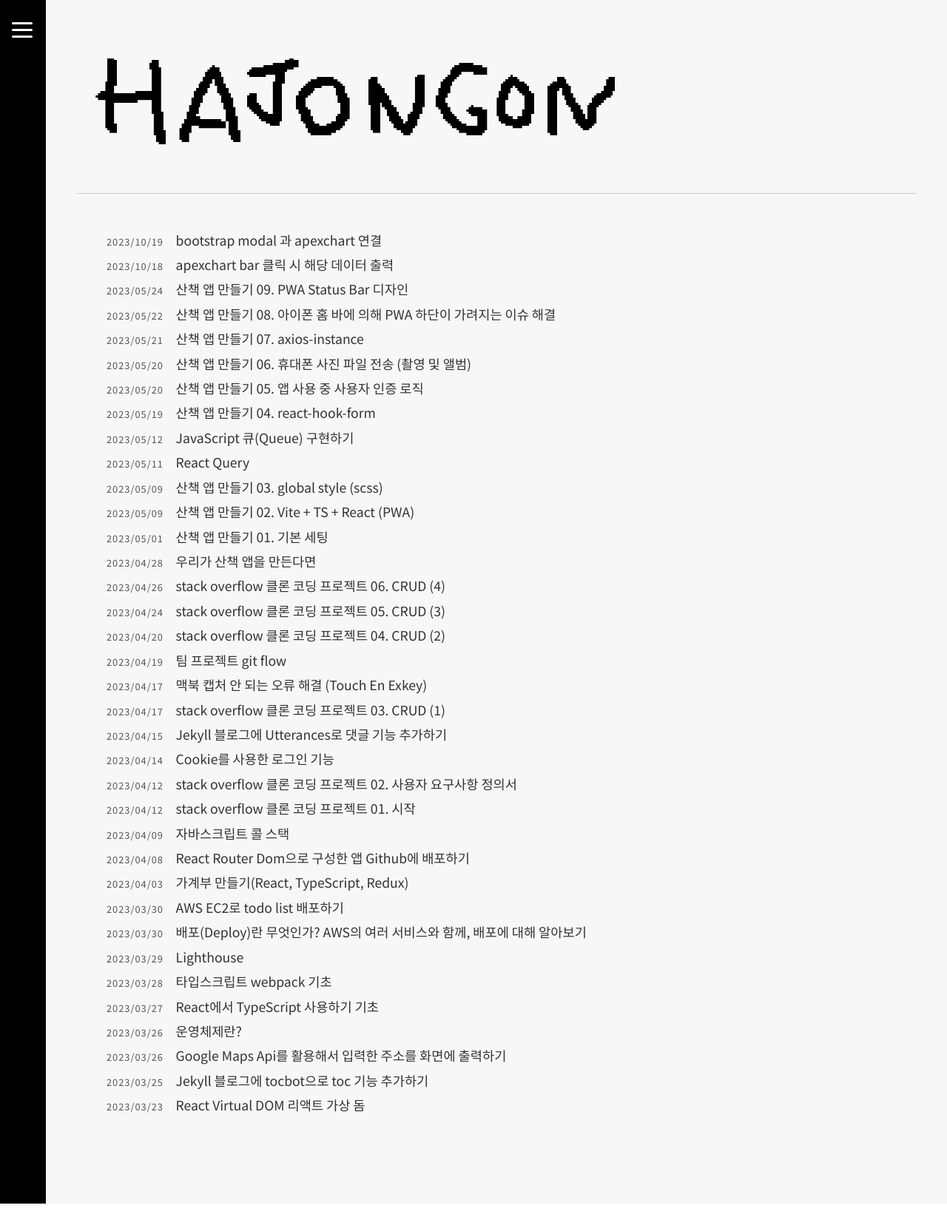
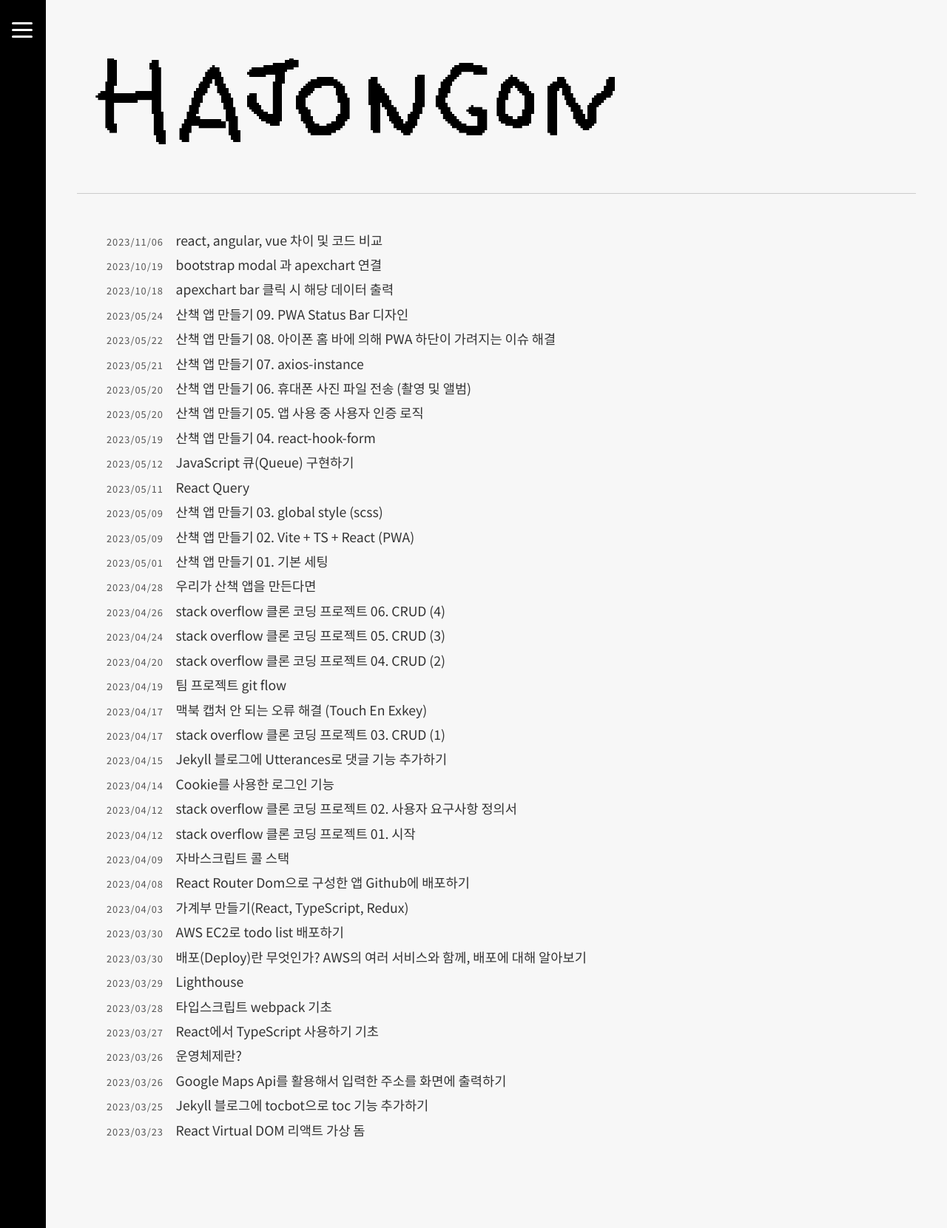
Before and after one commit to hajongon/hajongon.github.io, a Jekyll site: the page built from index.md, in a window 1280 px wide. Shown: the whole page at 74% size. Built offline with Jekyll 4.4.1, drawn with Linux system fonts in a browser that asks for light colours; before the commit the page ends 1627 px from its top, so only the background shows below that; some of the changed lines change nothing that is shown.

Commit message:
POST: react, angular, vue 차이

````diff
--- /dev/null
+++ b/_posts/2023-10-20-apexchart-modal copy.markdown
@@ -0,0 +1,285 @@
+---
+layout: post
+title: react, angular, vue 차이 및 코드 비교
+date: 2023-11-07 03:00:00 +0900
+category: frontend
+published: true
+---
+
+## React
+
+-   Facebook에서 만든 프론트엔드 자바스크립트 UI 라이브러리
+-   라이브러리라서 유연성이 좋다.
+-   React Native를 통해 앱 개발로 확장할 수 있다.
+-   `create-react-app` 등의 커맨드라인 인터페이스가 많아 접근성이 좋고 사용하기 편리하다.
+-   커뮤니티가 방대해 정보를 얻고 활용하기가 쉽다.
+-   Virtual DOM을 활용해 성능을 높였다.
+-   JSX(Javascript + XML) 문법을 사용한다.
+
+## Vue
+
+-   Evan You라는 개발자가 독립적으로 만든, 자바스크립트 UI 프레임워크
+-   Virtual DOM, 컴포넌트를 사용
+-   React와 Angular에서 쓸만한 기능들만 따서 만들어졌다.
+-   간단한 템플릿 구문을 활용해 선언적으로 DOM에 데이터를 렌더링한다.
+-   리액트와 비슷하지만, 더 쉽게 배울 수 있다. 코드가 간결하다.
+-   커뮤니티가 작다.
+
+## Angular
+
+-   구글에서 만든 타입스크립트 기반의 웹 어플리케이션 오픈소스 프레임워크
+-   유니크한 템플릿 문법을 사용하기 때문에 자유도는 떨어지지만, 타입스크립트 기반이라서 유지 및 관리에 용이하다.
+-   컴포넌트 기반
+-   많은 기능을 제공하기 때문에 초기 로딩 속도는 느리지만, 페이지 간 전환 속도는 빠르다.
+
+<br>
+
+## 비교 테이블
+
+<br>
+
+|                 | Angular                   | React                   | Vue                      |
+| --------------- | ------------------------- | ----------------------- | ------------------------ |
+| 프레임워크 크기 | 143KB                     | 97.5KB                  | 58.8KB                   |
+| 프로그래밍 언어 | TypeScript                | JavaScript              | JavaScript               |
+| UI 컴포넌트     | 내장된 Material 기술 스택 | React UI 도구           | 컴포넌트 라이브러리      |
+| 아키텍처        | 컴포넌트 기반             | 컴포넌트 기반           | 컴포넌트 기반            |
+| 러닝 커브       | 가파름                    | 중간                    | 중간                     |
+| 문법            | 실제 DOM                  | 가상 DOM                | 가상 DOM                 |
+| 확장성          | 모듈화된 개발 구조        | 컴포넌트 기반 접근      | 템플릿 기반 문법         |
+| 마이그레이션    | API 업그레이드            | React 코드모드 스크립트 | 마이그레이션 도우미 도구 |
+
+<br>
+
+## Counter 예제
+
+### 1. React
+
+```jsx
+import React, { useState } from 'react'
+
+function Counter() {
+    const [count, setCount] = useState(0)
+
+    const increment = () => {
+        setCount(count + 1)
+    }
+
+    const decrement = () => {
+        setCount(count - 1)
+    }
+
+    return (
+        <div>
+            <p>Count: {count}</p>
+            <button onClick={increment}>Increment</button>
+            <button onClick={decrement}>Decrement</button>
+        </div>
+    )
+}
+
+export default Counter
+```
+
+-   가상 DOM을 사용해 실제 DOM과 비교하여 변경사항을 최소화한다. `Counter` 컴포넌트에서 상태(`count`)가 변경될 때, 리액트는 가상 DOM을 통해 변경된 부분만 업데이트하므로 효율적으로 렌더링된다.
+-   컴포넌트 기반의 아키텍처를 사용해 UI를 모듈화하고 재사용 가능한 컴포넌트를 생성한다. `Counter`는 컴포넌트 기반으로 정의되어 있으며, 상태를 관리하고 UI를 업데이트한다.
+-   `Counter`는 함수형 컴포넌트로 작성되었으며, `useState` 훅을 사용해 상태를 관리한다. 이는 간편한 상태 관리를 지원한다.
+
+### 2. Angular
+
+```javascript
+import { Component } from '@angular/core'
+
+@Component({
+    selector: 'app-counter',
+    template: `
+        <div>
+            <p>Count: {{ count }}</p>
+            <button (click)="increment()">Increment</button>
+            <button (click)="decrement()">Decrement</button>
+        </div>
+    `,
+})
+export class CounterComponent {
+    count: number = 0
+
+    increment(): void {
+        this.count++
+    }
+
+    decrement(): void {
+        this.count--
+    }
+}
+```
+
+-   모듈 기반의 개발 구조를 채택하고 있으며, `Counter` 컴포넌트를 포함한 애플리케이션은 모두 모듈로 구성된다. 이는 대규모 앱을 구축할 때 모듈성을 갖게 한다.
+-   TypeScript를 기본 언어로 사용하므로 코드의 타입 안정성을 보장한다. `Counter`에서 상태 및 메서드는 타입이 명시적으로 지정되어 있다.
+
+### 3. Vue
+
+```jsx
+<template>
+  <div>
+    <p>Count: {{ count }}</p>
+    <button @click="increment">Increment</button>
+    <button @click="decrement">Decrement</button>
+  </div>
+</template>
+
+<script>
+export default {
+  data() {
+    return {
+      count: 0,
+    };
+  },
+  methods: {
+    increment() {
+      this.count++;
+    },
+    decrement() {
+      this.count--;
+    },
+  },
+};
+</script>
+
+```
+
+-   HTML 기반의 템플릿 문법을 사용하므로 개발자가 간결한 구문으로 UI를 정의할 수 있다.
+
+<br>
+
+## todo-list 예제
+
+### React
+
+```jsx
+import React, { useState } from 'react'
+
+function TodoApp() {
+    const [todos, setTodos] = useState([])
+    const [text, setText] = useState('')
+
+    const addTodo = () => {
+        if (text.trim()) {
+            setTodos([...todos, text])
+            setText('')
+        }
+    }
+
+    const removeTodo = (index) => {
+        const newTodos = [...todos]
+        newTodos.splice(index, 1)
+        setTodos(newTodos)
+    }
+
+    return (
+        <div>
+            <h1>Todo List (React)</h1>
+            <input
+                type="text"
+                value={text}
+                onChange={(e) => setText(e.target.value)}
+            />
+            <button onClick={addTodo}>Add</button>
+            <ul>
+                {todos.map((todo, index) => (
+                    <li key={index}>
+                        {todo}
+                        <button onClick={() => removeTodo(index)}>
+                            Remove
+                        </button>
+                    </li>
+                ))}
+            </ul>
+        </div>
+    )
+}
+
+export default TodoApp
+```
+
+### Angular
+
+```javascript
+import { Component } from '@angular/core'
+
+@Component({
+    selector: 'app-todo',
+    template: `
+        <div>
+            <h1>Todo List (Angular)</h1>
+            <input [(ngModel)]="text" />
+            <button (click)="addTodo()">Add</button>
+            <ul>
+                <li *ngFor="let todo of todos; let i = index">
+                    {{ todo }}
+                    <button (click)="removeTodo(i)">Remove</button>
+                </li>
+            </ul>
+        </div>
+    `,
+})
+export class TodoComponent {
+    todos: string[] = []
+    text: string = ''
+
+    addTodo() {
+        if (this.text.trim()) {
+            this.todos.push(this.text)
+            this.text = ''
+        }
+    }
+
+    removeTodo(index: number) {
+        this.todos.splice(index, 1)
+    }
+}
+```
+
+-   양방향 데이터 바인딩을 지원하여 UI와 데이터 모델 사이의 동기화를 용이하게 한다. 예제에서는 `[(ngModel)]`을 사용하여 입력 필드와 데이터 모델(text)을 연결하고 있다.
+
+### Vue
+
+```jsx
+<template>
+  <div>
+    <h1>Todo List (Vue)</h1>
+    <input v-model="text" />
+    <button @click="addTodo">Add</button>
+    <ul>
+      <li v-for="(todo, index) in todos" :key="index">
+        {{ todo }}
+        <button @click="removeTodo(index)">Remove</button>
+      </li>
+    </ul>
+  </div>
+</template>
+
+<script>
+export default {
+  data() {
+    return {
+      todos: [],
+      text: '',
+    };
+  },
+  methods: {
+    addTodo() {
+      if (this.text.trim()) {
+        this.todos.push(this.text);
+        this.text = '';
+      }
+    },
+    removeTodo(index) {
+      this.todos.splice(index, 1);
+    },
+  },
+};
+</script>
+```
+
+-   `v-model`을 사용해 입력 필드와 데이터(text)를 바인딩하고 있다.
+-   반응성 시스템을 내장하고 있어, 데이터 변경을 감지하고 자동으로 UI를 업데이트한다. 데이터(text)가 변경될 때 자동으로 UI에 반영된다.
--- a/public/css/style.css
+++ b/public/css/style.css
@@ -2,11 +2,11 @@
 
 /* 타이틀 폰트 수정 */
 
-@import url("https://fonts.googleapis.com/css2?family=Lilita+One&display=swap");
-@import url("https://fonts.googleapis.com/css2?family=Lilita+One&family=Noto+Sans+KR&display=swap");
+@import url('https://fonts.googleapis.com/css2?family=Lilita+One&display=swap');
+@import url('https://fonts.googleapis.com/css2?family=Lilita+One&family=Noto+Sans+KR&display=swap');
 
 @import url(//fonts.googleapis.com/css?family=Ubuntu:500&subset=latin,latin-ext);
-@import url("https://fonts.googleapis.com/css?family=Gelasio|Kulim+Park|Nanum+Myeongjo|Nanum+Gothic|Noto+Sans|Noto+Sans+KR|Roboto&display=swap");
+@import url('https://fonts.googleapis.com/css?family=Gelasio|Kulim+Park|Nanum+Myeongjo|Nanum+Gothic|Noto+Sans|Noto+Sans+KR|Roboto&display=swap');
 /* @import url(syntax/monokai.css); */
 @import url(syntax/pastie.css);
 
@@ -37,8 +37,8 @@
     --breakpoint-md: 768px;
     --breakpoint-lg: 992px;
     --breakpoint-xl: 1200px;
-  --font-family-sans-serif: "Roboto", "Nanum Gothic";
-  --font-family-serif: "Noto Sans KR";
+    --font-family-sans-serif: 'Roboto', 'Nanum Gothic';
+    --font-family-serif: 'Noto Sans KR';
 }
 
 * {
@@ -66,7 +66,7 @@
     height: 100%;
     margin: 0;
     padding: 0;
-  font-family: "Noto Sans KR";
+    font-family: 'Noto Sans KR';
     color: #2c3e50;
 }
 
@@ -93,7 +93,7 @@
 
 /* 넘버링 스타일 */
 pre .lineno {
-  color:rgb(186, 186, 186);
+    color: rgb(186, 186, 186);
 }
 
 pre table {
@@ -101,7 +101,7 @@
 }
 
 code {
-  font-family: "Menlo", "Consolas", monospace;
+    font-family: 'Menlo', 'Consolas', monospace;
     font-size: 0.9em;
     margin: 0px;
 }
@@ -162,13 +162,13 @@
 
 .sidebar-brand > a {
     font-size: 300%;
-  font-family: "Lilita One", cursive;
+    font-family: 'Lilita One', cursive;
     color: #fff;
 }
 
 .lead {
     margin-top: 20px;
-  font-family: "Noto Sans KR", sans-serif;
+    font-family: 'Noto Sans KR', sans-serif;
     font-size: 100%;
     color: #aaa;
 }
@@ -183,7 +183,7 @@
 
 .nav-title {
     font-size: 100%;
-  font-family: "Noto Sans";
+    font-family: 'Noto Sans';
     text-transform: uppercase;
     border-bottom: 1px solid gray;
     margin-bottom: 5px;
@@ -191,7 +191,7 @@
 
 a.nav-item {
     font-size: 120%;
-  font-family: "Noto Sans";
+    font-family: 'Noto Sans';
     text-transform: capitalize;
     color: #aaa;
 }
@@ -204,10 +204,10 @@
     font-size: 70%;
 }
 .badge::before {
-  content: "(";
+    content: '(';
 }
 .badge::after {
-  content: ")";
+    content: ')';
 }
 
 .post-link {
@@ -382,7 +382,7 @@
 article h4,
 article h5,
 article h6 {
-  font-family: "Roboto", "Nanum Gothic";
+    font-family: 'Roboto', 'Nanum Gothic';
     color: #333;
     margin-bottom: 0;
 }
@@ -443,14 +443,14 @@
 
 footer {
     padding-top: 15px;
-  font-family: "Ubuntu";
+    font-family: 'Ubuntu';
 }
 
 .sidebar-footer {
     margin-top: 80px;
     font-size: 0.75em;
     font-weight: lighter;
-  font-family: "Roboto";
+    font-family: 'Roboto';
     line-height: 1.5;
 }
 
@@ -553,7 +553,7 @@
 
 /* 코드블럭 폰트 */
 pre {
-  font-family:'Courier New', Courier, monospace;
+    font-family: 'Courier New', Courier, monospace;
     font-size: 0.9rem;
 }
 
@@ -579,7 +579,7 @@
 }
 
 div.highlighter-rouge > div > pre > code {
-  font-size: 1rem;
+    font-size: 0.9rem;
 }
 
 /* .highlighter-rouge > .highlight {
@@ -640,13 +640,9 @@
 
 /* toc */
 
-
-
 #toc li {
     list-style: none;
 }
-
-
 
 /* ol {
   list-style-type: inherit;
@@ -660,7 +656,6 @@
   content: "-";
   margin-right: 0.5rem;
 } */
-
 
 /* 댓글 */
 
@@ -681,8 +676,6 @@
     margin: 0;
 }
 
-
-
 /* 이미지 캡션 만들기 */
 figure > img {
     margin-block-start: 0em;
@@ -697,7 +690,6 @@
     margin-top: 10px;
     font-size: 0.9rem;
 }
-
 
 /* table */
 
````
Lines whose indentation alone changed are shown as unchanged.
